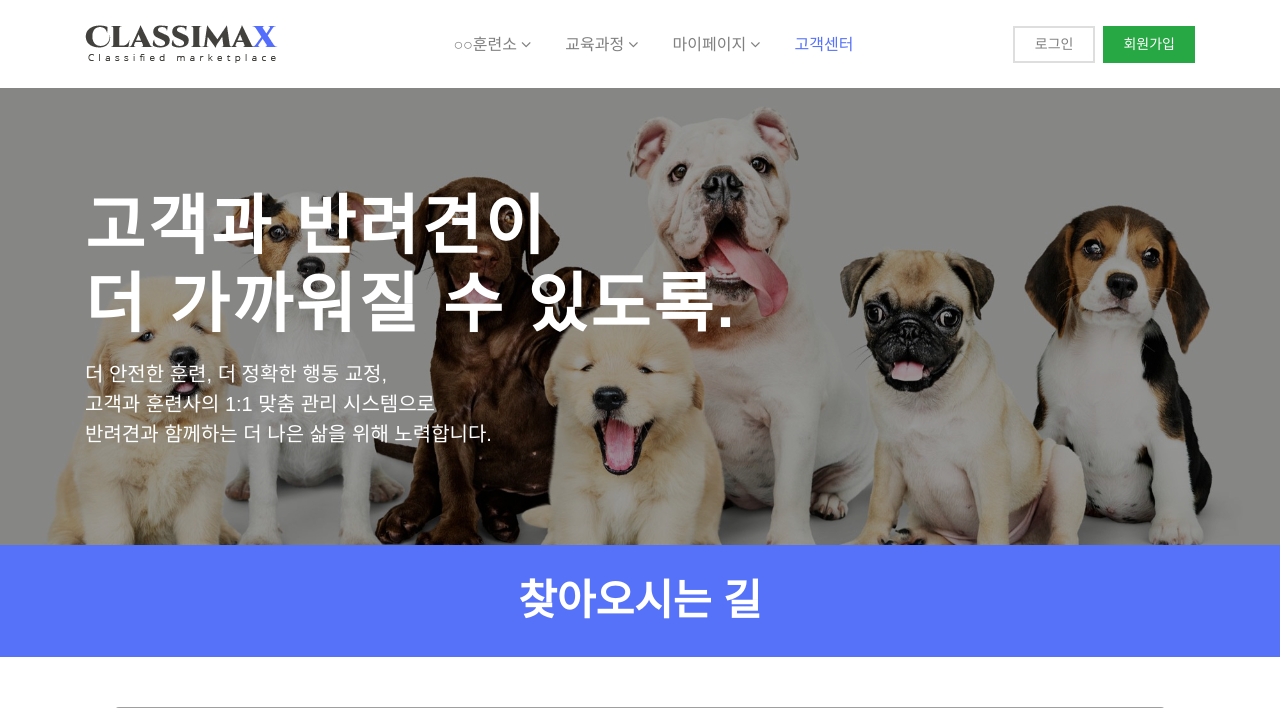
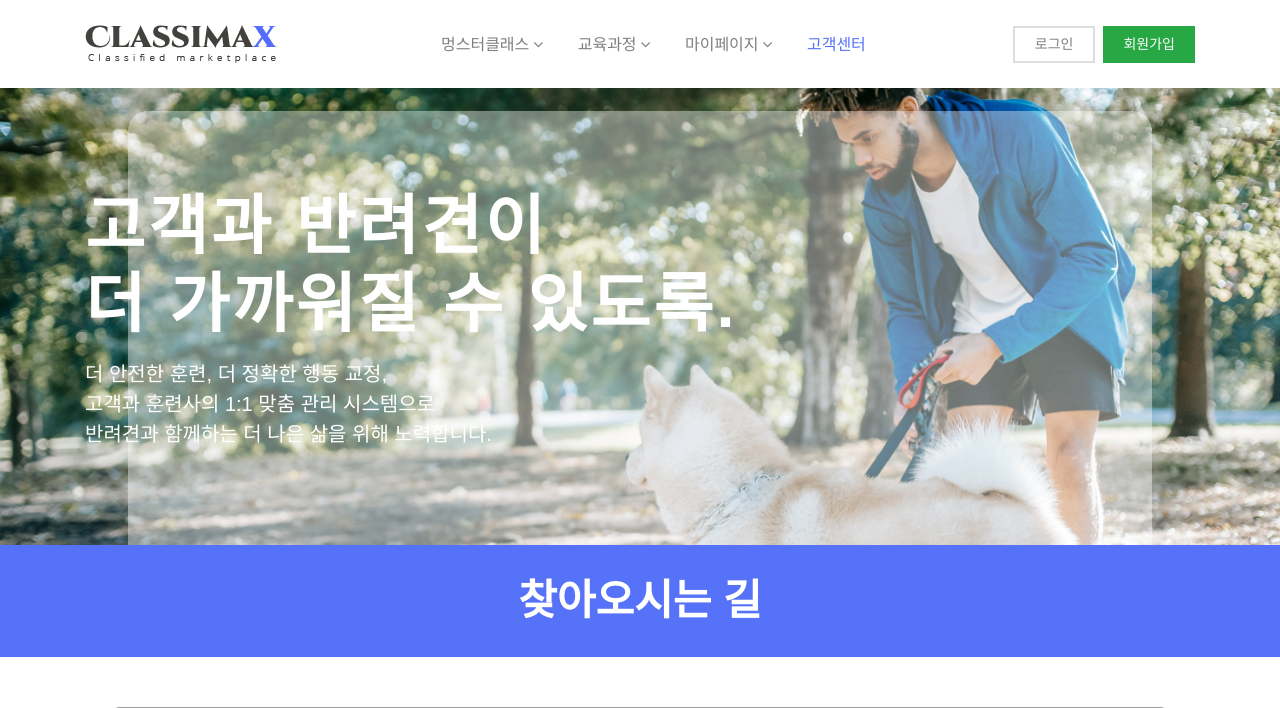
Before and after one commit to Goodee-Semi-Project/goodee-semi-project, a Java web app: page /location in a window 1280 px wide. Shown: the top 708 px of the page. Run offline with Tomcat 11, a stand-in JSP engine, Linux system fonts and the light colour scheme; some libraries are stand-ins or nearby versions; some web fonts are replaced; grey boxes are pictures that could not be loaded.

Commit message:
Update: 홈 화면 개선

```diff
--- a/Goodee-Semi/src/main/webapp/WEB-INF/views/include/header.jsp
+++ b/Goodee-Semi/src/main/webapp/WEB-INF/views/include/header.jsp
@@ -17,11 +17,11 @@
 					<div class="collapse navbar-collapse" id="navbarSupportedContent" style="background-color: white;">
 						<ul class="navbar-nav ml-auto main-nav ">
 							<li class="nav-item dropdown dropdown-slide @@dashboard">
-								<a class="nav-link dropdown-toggle" data-toggle="dropdown" href="#!">○○훈련소<span><i class="fa fa-angle-down"></i></span></a>
+								<a class="nav-link dropdown-toggle" data-toggle="dropdown" href="#!">멍스터클래스<span><i class="fa fa-angle-down"></i></span></a>
 
 								<ul class="dropdown-menu">
 									<li><a class="dropdown-item" href="<c:url value='/notice/list' />">공지사항</a></li>
-									<li><a class="dropdown-item" href="<c:url value='/intro' />">회사 소개</a></li>
+									<li><a class="dropdown-item" href="<c:url value='/intro' />">훈련소 소개</a></li>
 									<li><a class="dropdown-item" href="<c:url value='/location' />">찾아오시는 길</a></li>
 								</ul>
 							</li>
--- a/Goodee-Semi/src/main/webapp/static/css/style.css
+++ b/Goodee-Semi/src/main/webapp/static/css/style.css
@@ -367,11 +367,12 @@ button {
 }
 .overly:before {
   content: "";
-  background: rgba(0, 0, 0, 0.4);
+  background: rgba(255, 255, 255, 0.4);
+  border-radius: 20px 20px 0 0;
   position: absolute;
-  top: 0;
-  left: 0;
-  right: 0;
+  top: 5%;
+  left: 10%;
+  right: 10%;
   bottom: 0;
 }
 
```
Also changed, not shown: Goodee-Semi/src/main/webapp/index.jsp (+31 -3 lines), Goodee-Semi/src/main/webapp/static/images/home/homeDog1.jpg (added), Goodee-Semi/src/main/webapp/static/images/home/homeDog2.jpg (added), Goodee-Semi/src/main/webapp/static/images/home/homeDog3.jpg (added), Goodee-Semi/src/main/webapp/static/images/home/intro.jpg.
